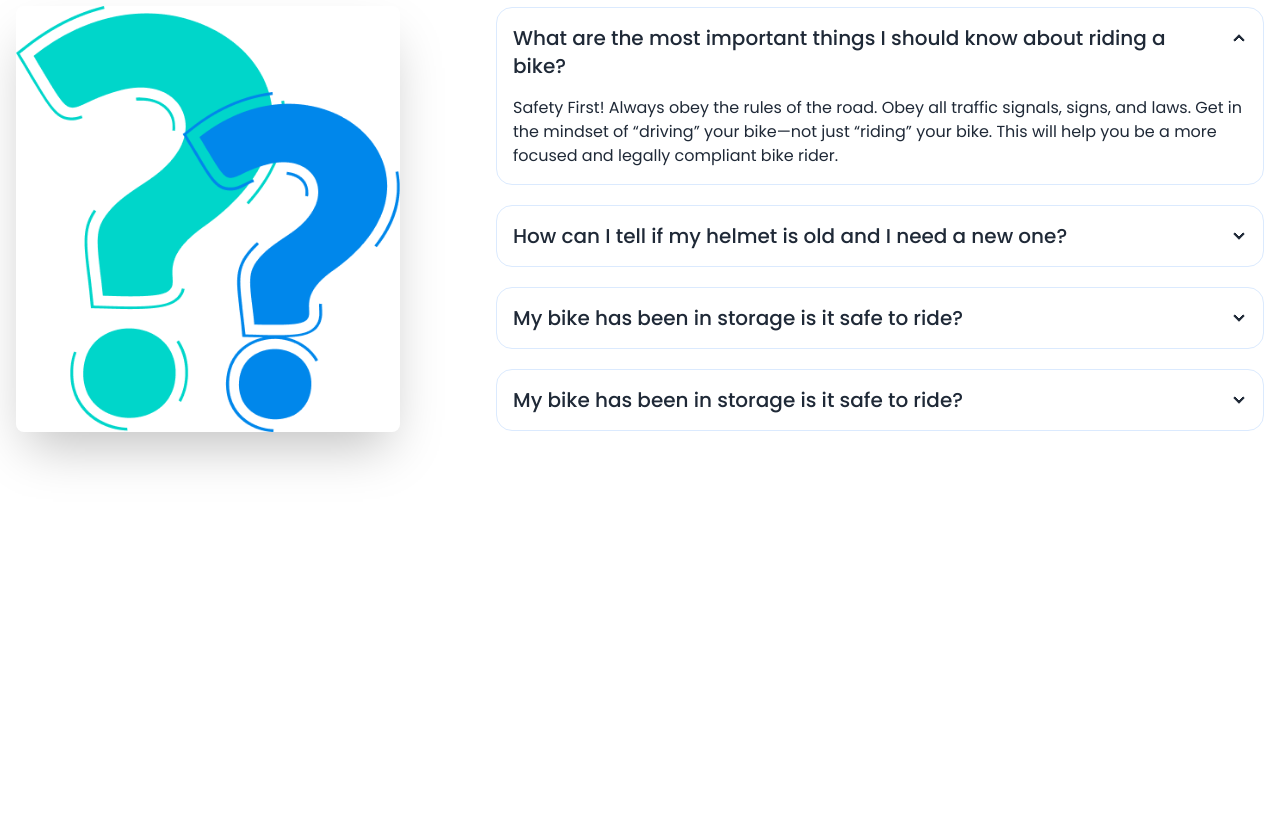
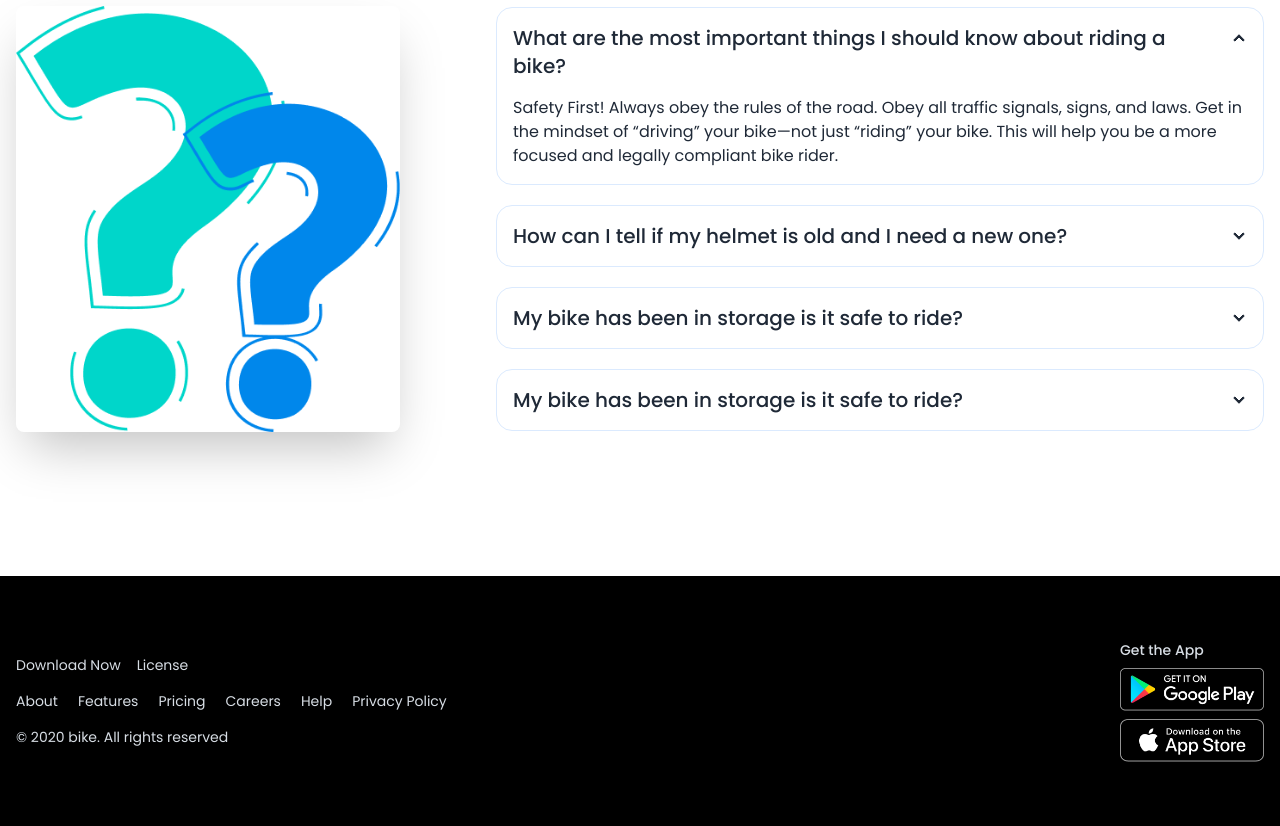
Before and after one commit to Rahelk404/biker-zone-daisy-ui, a plain HTML site: page index.html in a window 1280 px wide. Shown: the part 3297-4123 px from the top of the page. Before the commit the page ends 3873 px from the top, so only its background shows below. Drawn offline with nearby package versions, Linux system fonts and the light colour scheme.

Commit message:
added footer section and final secrtion

```diff
--- a/index.html
+++ b/index.html
@@ -406,7 +406,39 @@
     </main>
 
     <!-- Footer section -->
-    <footer></footer>
+    <div class=" bg-black py-12">
+        <footer class="footer text-neutral-content items-center p-4 container mx-auto">
+            <aside class="grid-flow-col items-center">
+                <div class="space-y-4">
+                    <div class="grid grid-cols-1">
+                        <ul class="flex gap-4">
+                            <li>Download Now</li>
+                            <li>License</li>
+                        </ul>
+                    </div>
+                    <div class="grid grid-cols-1">
+                        <ul class="flex gap-3 lg:gap-5">
+                            <li>About</li>
+                            <li>Features</li>
+                            <li>Pricing</li>
+                            <li>Careers</li>
+                            <li>Help</li>
+                            <li>Privacy Policy</li>
+                        </ul>
+                    </div>
+
+
+                    <p>© 2020 bike. All rights reserved</p>
+                </div>
+            </aside>
+            <nav class="grid grid-cols-1 md:place-self-center md:justify-self-end">
+                <h2 class="font-medium">Get the App</h2>
+                <a> <img class="w-36" src="images/others/android.png" alt=""></a>
+                <a> <img class="w-36" src="images/others/ios.png" alt=""> </a>
+
+            </nav>
+        </footer>
+    </div>
 
 </body>
 
```
